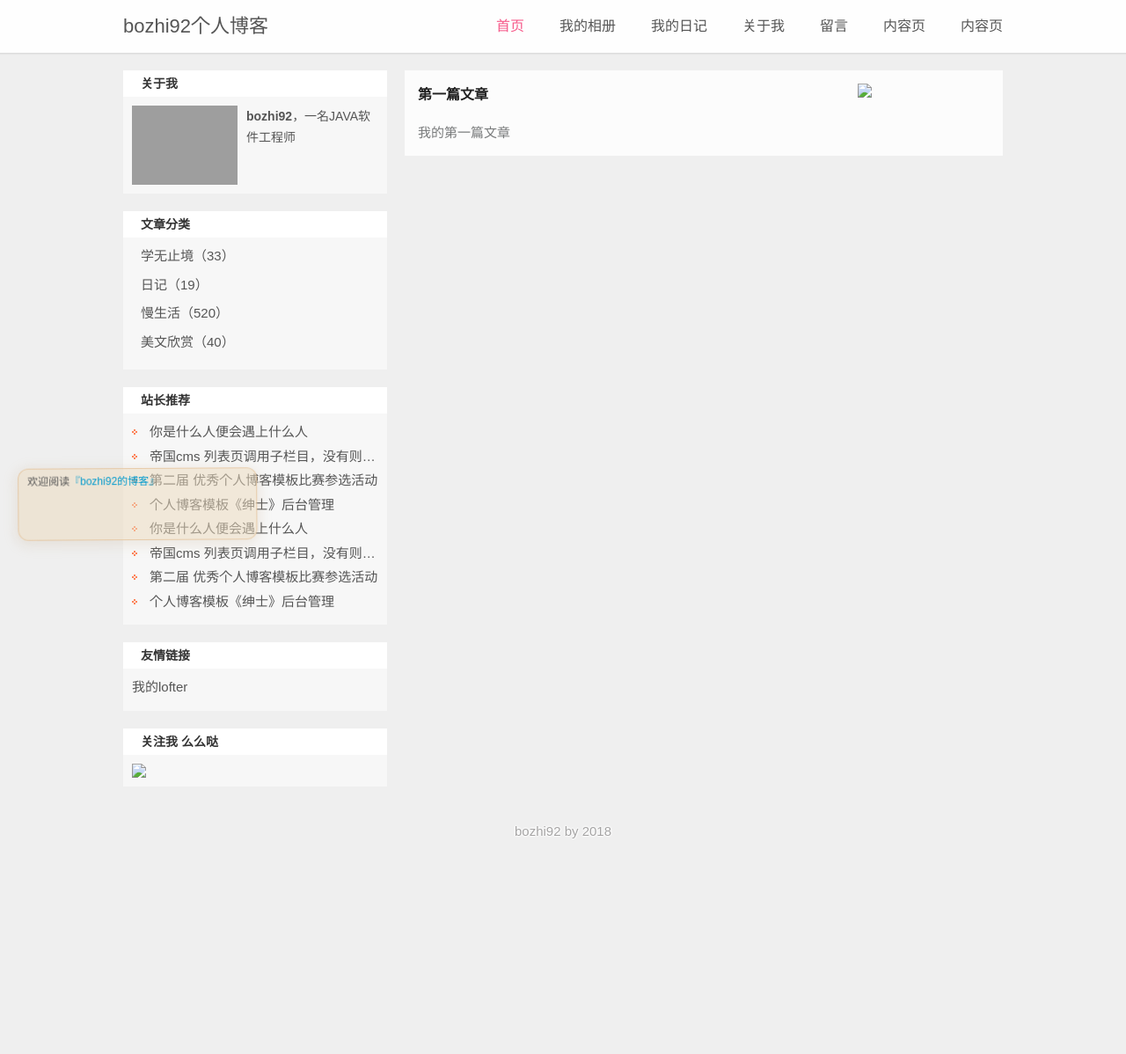
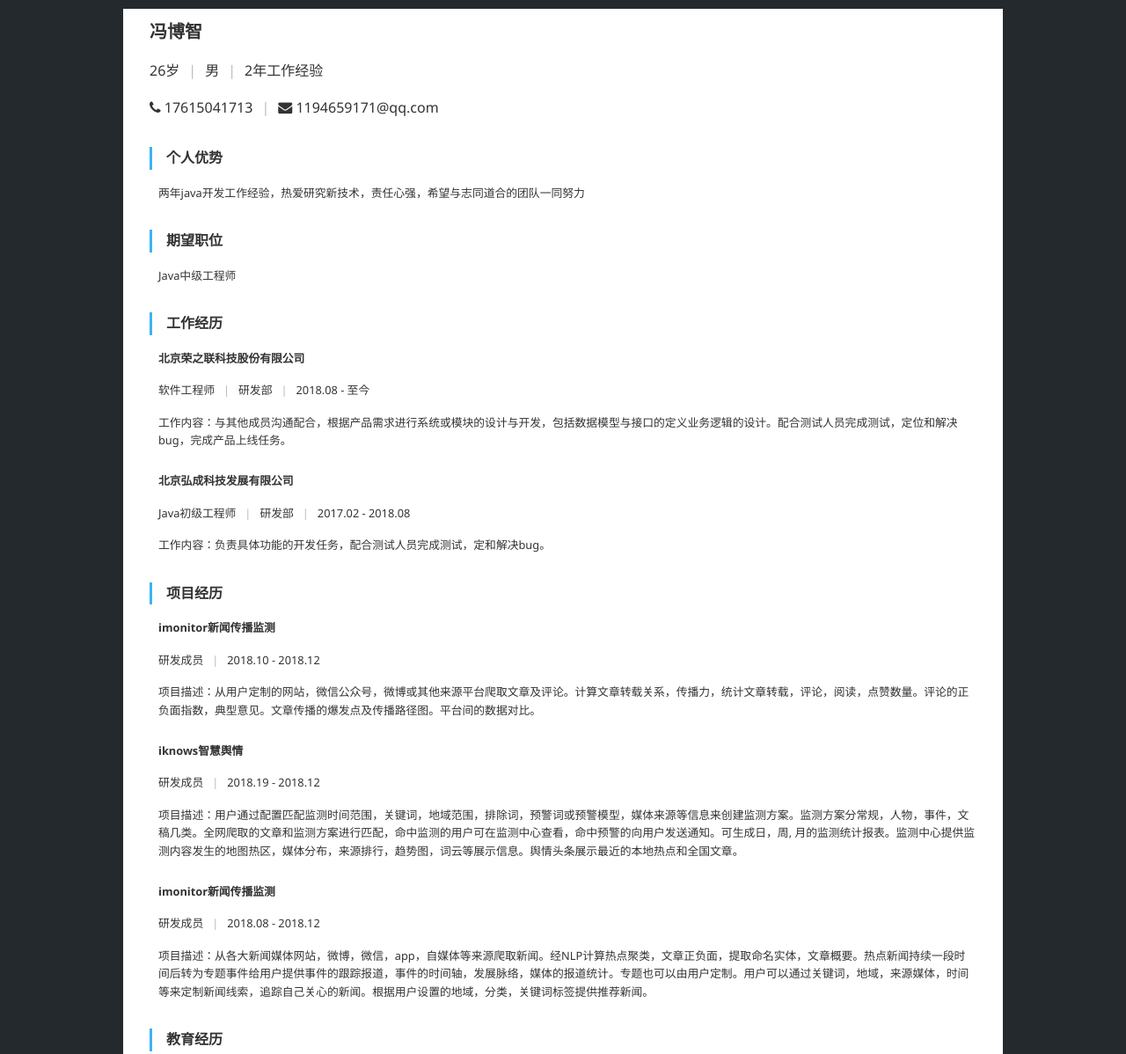
Before and after one commit to bozhi92/bozhi92.github.io, a plain HTML site: page index.html in a window 1280 px wide. Shown: the top 1198 px of the page at 88% size. Before the commit the page ends 976 px from the top, so only its background shows below. Drawn offline with Linux system fonts and the light colour scheme; no server answers; grey boxes are pictures that could not be loaded.

Commit message:
Update index.html
pc

```diff
--- a/index.html
+++ b/index.html
@@ -1,130 +1,81 @@
-<!doctype html>
+<!DOCTYPE html>
 <html>
 <head>
-<meta charset="utf-8">
-<title>bozhi92的博客</title>
-<meta name="keywords" content="个人博客,bozhi92个人博客,bozhi92" />
-<meta name="description" content="bozhi92" />
-<meta name="viewport" content="width=device-width, initial-scale=1.0">
-<link href="css/base.css" rel="stylesheet">
-<link href="css/index.css" rel="stylesheet">
-<link href="css/m.css" rel="stylesheet">
-<script src="js/jquery.min.js" type="text/javascript"></script>
-<script type="text/javascript" src="js/comm.js"></script>
-    <link rel="stylesheet" type="text/css" href="css/waifu.css"/>
-
-<!--[if lt IE 9]>
-<script src="js/modernizr.js"></script>
-<![endif]-->
+	<title>简历-brukfeng</title>
+	<link rel="stylesheet" href="css/amazeui.min.css">
+	<style type="text/css">
+	body{
+		background-color: #24292e
+	}
+	.main{
+		background-color: white;
+		margin: 10px auto;
+	}
+	.split{
+		margin: 0 10px;
+		color: #b9b9b9;
+	}
+	.tag{
+		border-left: 3px solid #3bb4f2;
+		padding: 0 1em;
+	}
+	.block{
+		margin-left: 10px; font-size: .8em;
+	}
+	</style>
 </head>
 <body>
-<header class="header-navigation" id="header">
-  <nav><div class="logo"><a href="/">bozhi92个人博客</a></div>
-    <h2 id="mnavh"><span class="navicon"></span></h2>
-    <ul id="starlist">
-      <li><a href="index.html">首页</a></li>
-      <li><a href="share.html">我的相册</a></li>
-      <li><a href="list.html">我的日记</a></li>
-      <li><a href="about.html">关于我</a></li>
-      <li><a href="gbook.html">留言</a></li>
-      <li><a href="info.html">内容页</a></li>
-      <li><a href="infopic.html">内容页</a></li>
-    </ul>
-</nav>
-</header>
-<article>
-  <aside class="l_box">
-      <div class="about_me">
-        <h2>关于我</h2>
-        <ul>
-          <i><img src="images/IMG_20170212_121828.jpg"></i>
-          <p><b>bozhi92</b>，一名JAVA软件工程师</p>
-        </ul>
-      </div>
-       <!-- <div class="wdxc">
-        <h2>我的相册</h2>
-        <ul>
-          <li><a href="/"><img src="images/7.jpg"></a></li>
-          <li><a href="/"><img src="images/8.jpg"></a></li>
-          <li><a href="/"><img src="images/9.jpg"></a></li>
-          <li><a href="/"><img src="images/10.jpg"></a></li>
-          <li><a href="/"><img src="images/11.jpg"></a></li>
-          <li><a href="/"><img src="images/12.jpg"></a></li>
-        </ul>
-      </div>
-     <div class="search">
-        <form action="/e/search/index.php" method="post" name="searchform" id="searchform">
-          <input name="keyboard" id="keyboard" class="input_text" value="请输入关键字词" style="color: rgb(153, 153, 153);" onfocus="if(value=='请输入关键字词'){this.style.color='#000';value=''}" onblur="if(value==''){this.style.color='#999';value='请输入关键字词'}" type="text">
-          <input name="show" value="title" type="hidden">
-          <input name="tempid" value="1" type="hidden">
-          <input name="tbname" value="news" type="hidden">
-          <input name="Submit" class="input_submit" value="搜索" type="submit">
-        </form>
-      </div>-->
-      <div class="fenlei">
-        <h2>文章分类</h2>
-        <ul>
-          <li><a href="/">学无止境（33）</a></li>
-          <li><a href="/">日记（19）</a></li>
-          <li><a href="/">慢生活（520）</a></li>
-          <li><a href="/">美文欣赏（40）</a></li>
-        </ul>
-      </div>
-      <div class="tuijian">
-        <h2>站长推荐</h2>
-        <ul>
-          <li><a href="/">你是什么人便会遇上什么人</a></li>
-          <li><a href="/">帝国cms 列表页调用子栏目，没有则不显示栏目名称</a></li>
-          <li><a href="/">第二届 优秀个人博客模板比赛参选活动</a></li>
-          <li><a href="/">个人博客模板《绅士》后台管理</a></li>
-          <li><a href="/">你是什么人便会遇上什么人</a></li>
-          <li><a href="/">帝国cms 列表页调用子栏目，没有则不显示栏目名称</a></li>
-          <li><a href="/">第二届 优秀个人博客模板比赛参选活动</a></li>
-          <li><a href="/">个人博客模板《绅士》后台管理</a></li>
-        </ul>
-      </div>
-      <div class="links">
+	<div class="am-g am-g-fixed main">
+		<div style="margin: 10px 30px;">
+			<h2>冯博智</h2>
+			<p>26岁<span class="split">|</span>男<span class="split">|</span>2年工作经验</p>
+			<p><span class="am-icon-phone"> 17615041713</span><span class="split">|</span><span class="am-icon-envelope"> 1194659171@qq.com</span></p>
+			<h3 class="tag">个人优势</h3>
+			<div class="block">
+				<p>两年java开发工作经验，热爱研究新技术，责任心强，希望与志同道合的团队一同努力</p>
+			</div>
 
-        <h2>友情链接</h2>
-        <ul>
-          <a href="http://brukfeng.lofter.com">我的lofter</a>
-        </ul>
-      </div>
-      <div class="guanzhu">
-        <h2>关注我 么么哒</h2>
-        <ul>
-          <img src="images/wx.jpg">
-        </ul>
-      </div>
-  </aside>
-  <main class="r_box">
-    <li><i><a href="/"><img src="images/1.jpg"></a></i>
-      <h3><a href="/">第一篇文章</a></h3>
-      <p>我的第一篇文章</p>
-    </li>
-  </main>
-</article>
-<div class="waifu">
-        <div class="waifu-tips"></div>
-        <canvas id="live2d" width="280" height="250" class="live2d"></canvas>
-        <!--<div class="waifu-tool">
-            <span class="fui-home"></span>
-            <span class="fui-chat"></span>
-            <span class="fui-eye"></span>
-            <span class="fui-user"></span>
-            <span class="fui-photo"></span>
-            <span class="fui-info-circle"></span>
-            <span class="fui-cross"></span>
-        </div>-->
-    </div>
+			<h3 class="tag">期望职位</h3>
+			<div class="block">
+				<p>Java中级工程师</p>
+			</div>
 
-    <script src="js/waifu-tips.js"></script>
-    <script src="js/live2d.js"></script>
-    <script type="text/javascript">initModel();</script>
+			<h3 class="tag">工作经历</h3>
+			<div class="block">
+				<h4>北京荣之联科技股份有限公司</h4>
+				<p>软件工程师<span class="split">|</span>研发部<span class="split">|</span>2018.08 - 至今</p>
+				<p>工作内容：与其他成员沟通配合，根据产品需求进行系统或模块的设计与开发，包括数据模型与接口的定义业务逻辑的设计。配合测试人员完成测试，定位和解决bug，完成产品上线任务。</p>
+				<h4>北京弘成科技发展有限公司</h4>
+				<p>Java初级工程师<span class="split">|</span>研发部<span class="split">|</span>2017.02 - 2018.08</p>
+				<p>工作内容：负责具体功能的开发任务，配合测试人员完成测试，定和解决bug。</p>
+			</div>
 
-<footer>
-  <p>bozhi92 by 2018</p>
-</footer>
-<a href="#" class="cd-top">Top</a>
+			<h3 class="tag">项目经历</h3>
+			<div class="block">
+				<h4>imonitor新闻传播监测</h4>
+				<p>研发成员<span class="split">|</span>2018.10 - 2018.12</p>
+				<p>项目描述：从用户定制的网站，微信公众号，微博或其他来源平台爬取文章及评论。计算文章转载关系，传播力，统计文章转载，评论，阅读，点赞数量。评论的正负面指数，典型意见。文章传播的爆发点及传播路径图。平台间的数据对比。</p>
+
+				<h4>iknows智慧舆情</h4>
+				<p>研发成员<span class="split">|</span>2018.19 - 2018.12</p>
+				<p>项目描述：用户通过配置匹配监测时间范围，关键词，地域范围，排除词，预警词或预警模型，媒体来源等信息来创建监测方案。监测方案分常规，人物，事件，文稿几类。全网爬取的文章和监测方案进行匹配，命中监测的用户可在监测中心查看，命中预警的向用户发送通知。可生成日，周, 月的监测统计报表。监测中心提供监测内容发生的地图热区，媒体分布，来源排行，趋势图，词云等展示信息。舆情头条展示最近的本地热点和全国文章。</p>
+
+				<h4>imonitor新闻传播监测</h4>
+				<p>研发成员<span class="split">|</span>2018.08 - 2018.12</p>
+				<p>项目描述：从各大新闻媒体网站，微博，微信，app，自媒体等来源爬取新闻。经NLP计算热点聚类，文章正负面，提取命名实体，文章概要。热点新闻持续一段时间后转为专题事件给用户提供事件的跟踪报道，事件的时间轴，发展脉络，媒体的报道统计。专题也可以由用户定制。用户可以通过关键词，地域，来源媒体，时间等来定制新闻线索，追踪自己关心的新闻。根据用户设置的地域，分类，关键词标签提供推荐新闻。</p>
+			</div>
+
+			<h3 class="tag">教育经历</h3>
+			<div class="block">
+				<h4>辽宁工程技术大学</h4>
+				<p>信息与计算科学<span class="split">|</span>本科<span class="split">|</span>2010.09 - 2016.07</p>
+			</div>
+		</div>
+	</div>
+
+<!--[if (gte IE 9)|!(IE)]><!-->
+<script src="css/jquery.min.js"></script>
+<!--<![endif]-->
+<script src="css/amazeui.min.js"></script>
 </body>
 </html>
```
